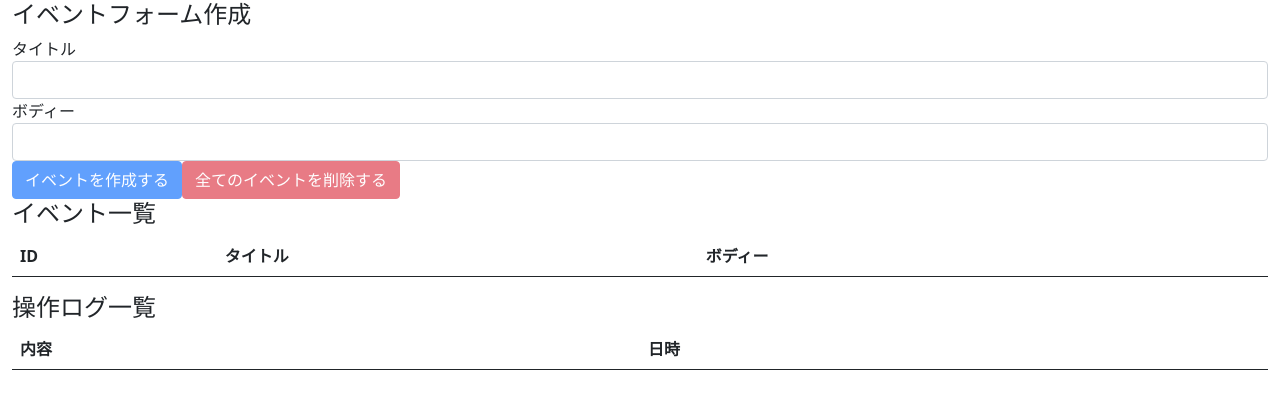
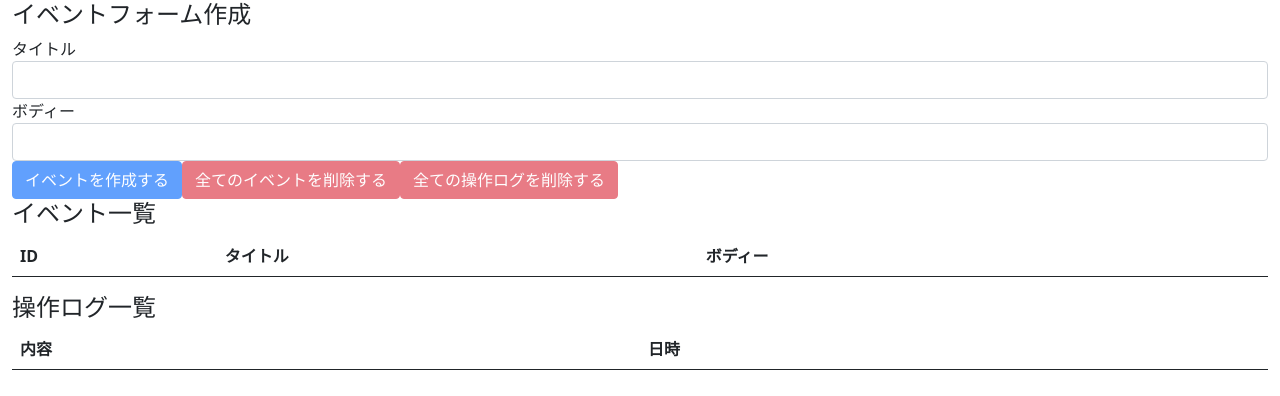
Before and after one commit to script-lab/small-talk, a Next.js app: page / in a window 1280 px wide. Shown: the top 396 px of the page. Built offline with nearby package versions, Linux system fonts and the light colour scheme.

Commit message:
[add] 操作ログ削除機能を追加
ログデータを全件削除する機能を追加した。

```diff
--- a/pages/components/EventForm.js
+++ b/pages/components/EventForm.js
@@ -3,6 +3,7 @@
   CREATE_EVENT,
   DELETE_ALL_EVENTS,
   ADD_OPERATION_LOG,
+  DELETE_ALL_OPERATION_LOGS
 } from '../actions'
 import AppContext from '../contexts/AppContext'
 import {timeCurrentIso8601} from '../utils'
@@ -36,6 +37,17 @@
   const unCreate = title === "" || body === ""
 
 
+  const deleteAllOperationLogs = e => {
+    e.preventDefault()
+    const result = window.confirm("全ての操作ログを本当に削除しても良いですか？")
+    if (result) {
+      dispatch({
+        type: DELETE_ALL_OPERATION_LOGS
+      })
+    }
+  }
+
+
   const deleteAllEvents = e => {
     e.preventDefault()
     const result = window.confirm("全てのイベントを本当に削除しても良いですか？")
@@ -67,6 +79,7 @@
 
         <button className="btn btn-primary" onClick={addEvent} disabled={unCreate}>イベントを作成する</button>
         <button className="btn btn-danger" onClick={deleteAllEvents} disabled={state.events.length === 0}>全てのイベントを削除する</button>
+        <button className="btn btn-danger" onClick={deleteAllOperationLogs} disabled={state.operationLogs.length === 0}>全ての操作ログを削除する</button>
       </form>
     </>
   )
```
